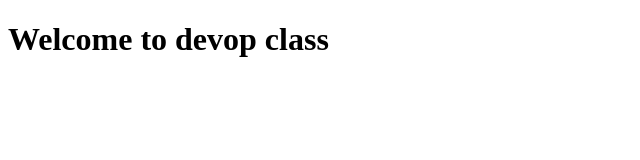
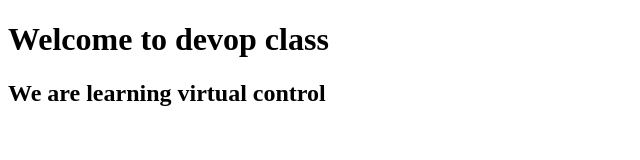
Before and after one commit to folladex1/devop123, a plain HTML site: page index.html in a window 1280 px wide. Shown: the whole page, without its empty margins (0-640 px from the left). Drawn offline with Linux system fonts and the light colour scheme.

Commit message:
devop tech123

```diff
--- a/index.html
+++ b/index.html
@@ -8,5 +8,6 @@
 </head>
 <body>
     <h1>Welcome to devop class</h1>
+    <h2>We are learning virtual control</h2>
 </body>
 </html>
```
